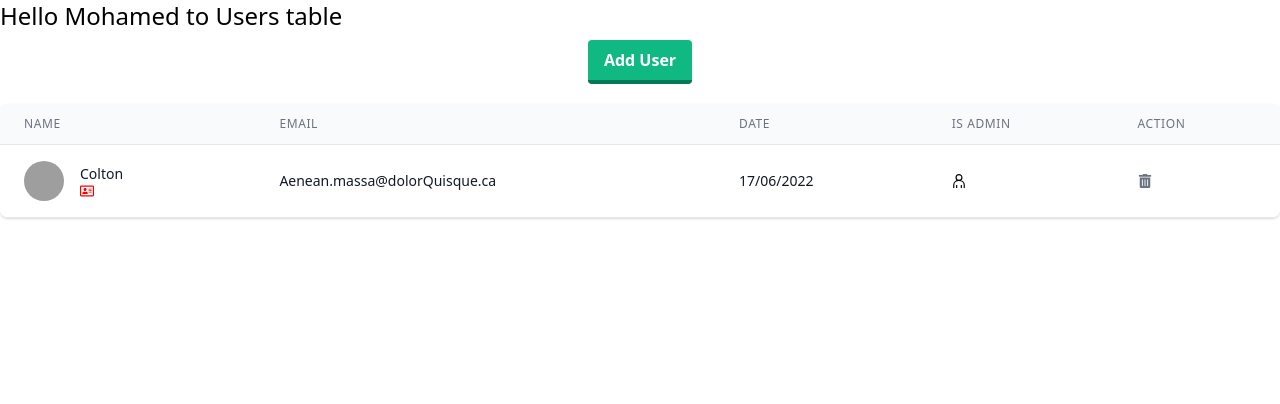
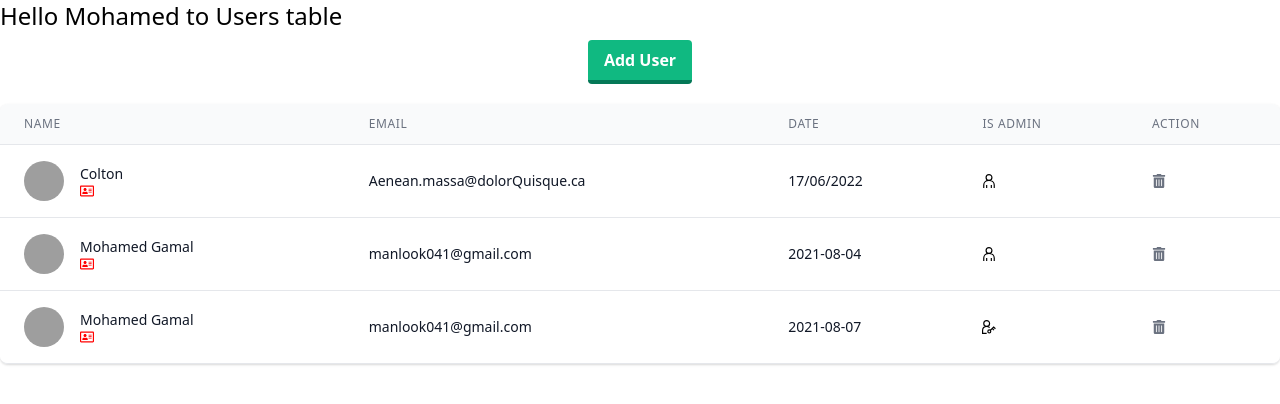
Before and after one commit to mohamed-cpp/Hello-React-Js, a React (Create React App) app: page / in a window 1280 px wide. Shown: the top 404 px of the page. Built offline with nearby package versions, Linux system fonts and the light colour scheme; data requests are answered from the project's data file; grey boxes are pictures that could not be loaded.

Commit message:
add user

```diff
--- a/db.json
+++ b/db.json
@@ -6,6 +6,20 @@
       "email": "Aenean.massa@dolorQuisque.ca",
       "date": "17/06/2022",
       "is_admin": false
+    },
+    {
+      "id": 7817,
+      "name": "Mohamed Gamal",
+      "email": "manlook041@gmail.com",
+      "date": "2021-08-04",
+      "is_admin": false
+    },
+    {
+      "id": 3051,
+      "name": "Mohamed Gamal",
+      "email": "manlook041@gmail.com",
+      "date": "2021-08-07",
+      "is_admin": true
     }
   ]
 }
--- a/src/App.js
+++ b/src/App.js
@@ -24,14 +24,19 @@ function App() {
     return await res.json()
   }
 
-  const addUser = (data) => {
-    return new Promise((resolve, reject) => {
-      setTimeout(function() {
-        const id = Math.floor(Math.random() * 10000) + 1
-        setUsers([...users, {id, ...data}])
-        resolve(true);
-      }, 2000);
-    });
+  const addUser = async (data) => {
+    const id = Math.floor(Math.random() * 10000) + 1
+    data["is_admin"] = (data["is_admin"] === 'true')
+    const res = await fetch(`${process.env.REACT_APP_SERVER}/users`, {
+      method: 'POST',
+      headers: {
+        'Content-type': 'application/json',
+      },
+      body: JSON.stringify({id, ...data}),
+    })
+    const user = await res.json()
+    setUsers([...users, user])
+    return true
   }
   const deleteUser = async  (id) => {
     const res = await fetch(`${process.env.REACT_APP_SERVER}/users/${id}`, {
```
